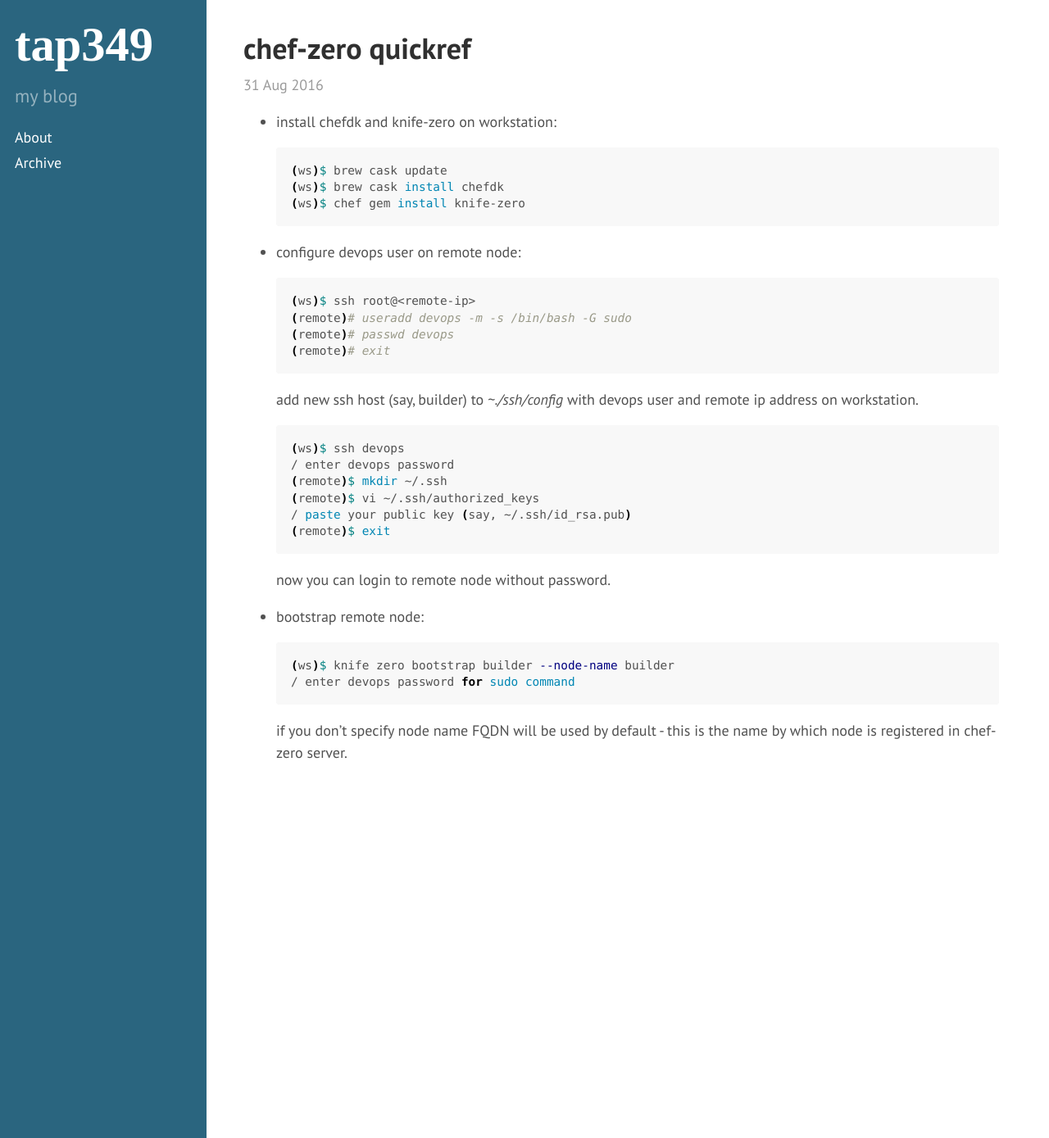
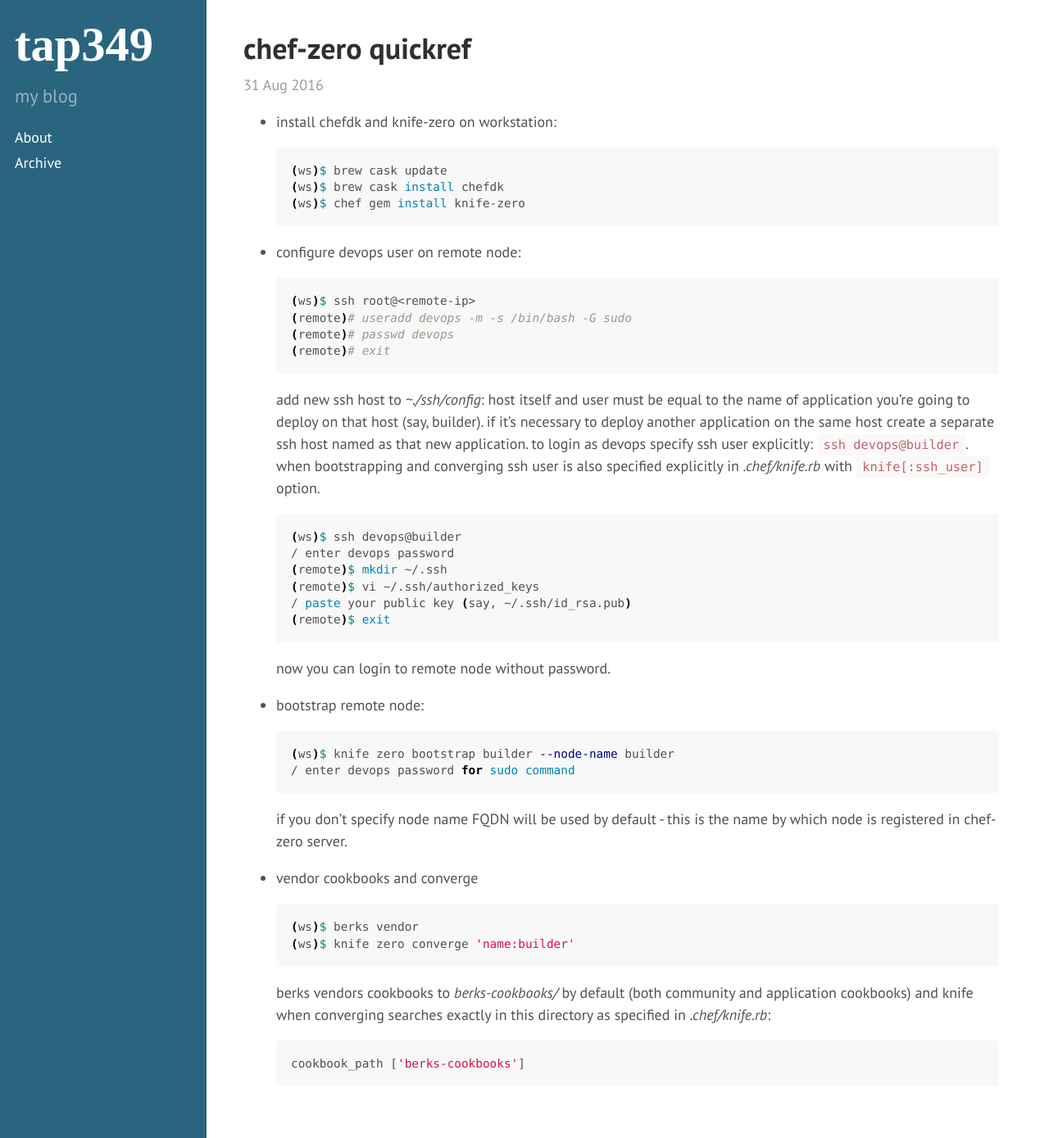
Before and after one commit to tap349/tap349.github.io, a Jekyll site: the page built from _posts/2016-08-31-chef-zero-quickref.md, in a window 1280 px wide and 1389 px high. Shown: the whole window at 82% size. Built offline with Jekyll 4.4.1, drawn with Linux system fonts in a browser that asks for light colours.

Commit message:
update 2016-08-31_23:39:34

````diff
--- a/_posts/2016-08-31-chef-zero-quickref.md
+++ b/_posts/2016-08-31-chef-zero-quickref.md
@@ -23,11 +23,16 @@
   (remote)# exit
   ```
 
-  add new ssh host (say, builder) to _~./ssh/config_ with devops user
-  and remote ip address on workstation.
+  add new ssh host to _~./ssh/config_: host itself and user must be
+  equal to the name of application you're going to deploy on that host
+  (say, builder). if it's necessary to deploy another application on
+  the same host create a separate ssh host named as that new application.
+  to login as devops specify ssh user explicitly: `ssh devops@builder`.
+  when bootstrapping and converging ssh user is also specified explicitly
+  in _.chef/knife.rb_ with `knife[:ssh_user]` option.
 
   ```sh
-  (ws)$ ssh devops
+  (ws)$ ssh devops@builder
   / enter devops password
   (remote)$ mkdir ~/.ssh
   (remote)$ vi ~/.ssh/authorized_keys
@@ -46,3 +51,18 @@
 
   if you don't specify node name FQDN will be used by default -
   this is the name by which node is registered in chef-zero server.
+
+- vendor cookbooks and converge
+
+  ```sh
+  (ws)$ berks vendor
+  (ws)$ knife zero converge 'name:builder'
+  ```
+
+  berks vendors cookbooks to _berks-cookbooks/_ by default (both community
+  and application cookbooks) and knife when converging searches exactly in
+  this directory as specified in _.chef/knife.rb_:
+
+  ```ruby
+  cookbook_path ['berks-cookbooks']
+  ```
````
